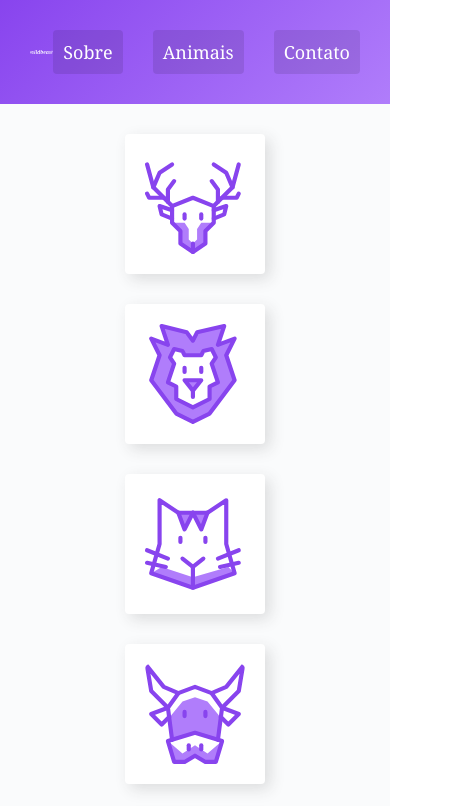
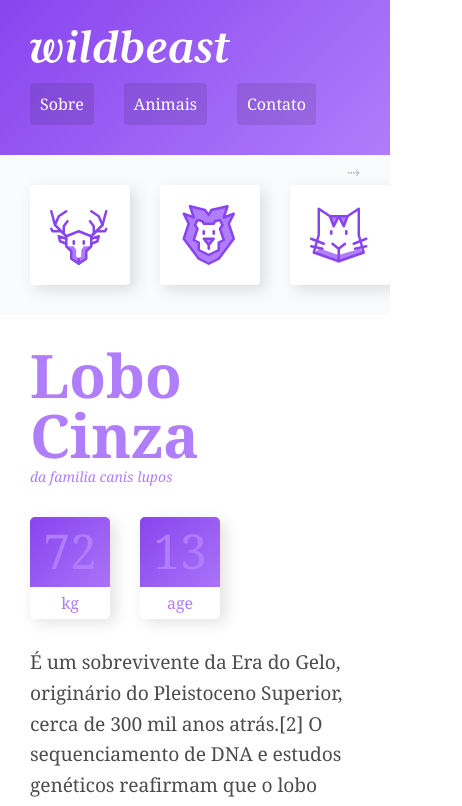
Before and after one commit to mariaemf/wildbeast, a plain HTML site: page index.html in a window 390 px wide. Shown: the top 806 px of the page, 462 px wide, since content can reach past the window. Drawn offline with Linux system fonts and the light colour scheme; a web font is replaced by a local one.

Commit message:
projeto totalmente responsivo

```diff
--- a/style.css
+++ b/style.css
@@ -13,7 +13,7 @@ a {
 }
 
 img {
-  max-width: 100%;
+  width: 100%;
   display: block;
   border-radius: 5px;
 
@@ -208,6 +208,7 @@ background: linear-gradient(135deg, #8844ee, #b07dfb);
   align-content: start;
   padding: 30px;
   gap: 30px;
+  grid-template-columns: repeat(auto-fit, minmax(150px, 1fr));
 }
 
 
@@ -245,4 +246,62 @@ background: linear-gradient(135deg, #8844ee, #b07dfb);
     "anuncios"
     "footer";
   }
+  .header {
+    grid-template-columns: auto;
+  }
+  .logo {
+    margin-bottom: 20px;
+  }
+  .header nav a {
+    font-size: 1em;
+
+  }
+  .header li + li {
+    margin-left: 30px;
+  }
+  .sidenav ul {
+    display: flex;
+  }
+  .sidenav ul li {
+    flex: 1 0 60px;
+  }
+  .sidenav {
+    padding: 0px 30px;
+  }
+  .sidenav li a {
+    margin: 30px 30px 30px 0;
+  }
+  .sidenav {
+    position: relative;
+    overflow: auto;
+    -webkit-overflow-scrolling: touch ;
+    -ms-overflow-style: -ms-autohiding-scrollbar;
+
+  }
+  .sidenav::after {
+    content: '⤑';
+    position: absolute;
+    top: 5px;
+    right: 30px;
+    color: rgb(0, 0, 0, .3);
+    animation: seta .5 ease-in 0s infinite
+    alternate;
+  }
 }
+@keyframes seta {
+  from {
+   right: 30px;
+  }
+  to {
+    right: 20px;
+  }
+}
+
+@media (max-width: 600px) {
+.content {
+  grid-template-columns: auto;
+}
+
+
+
+}
```
